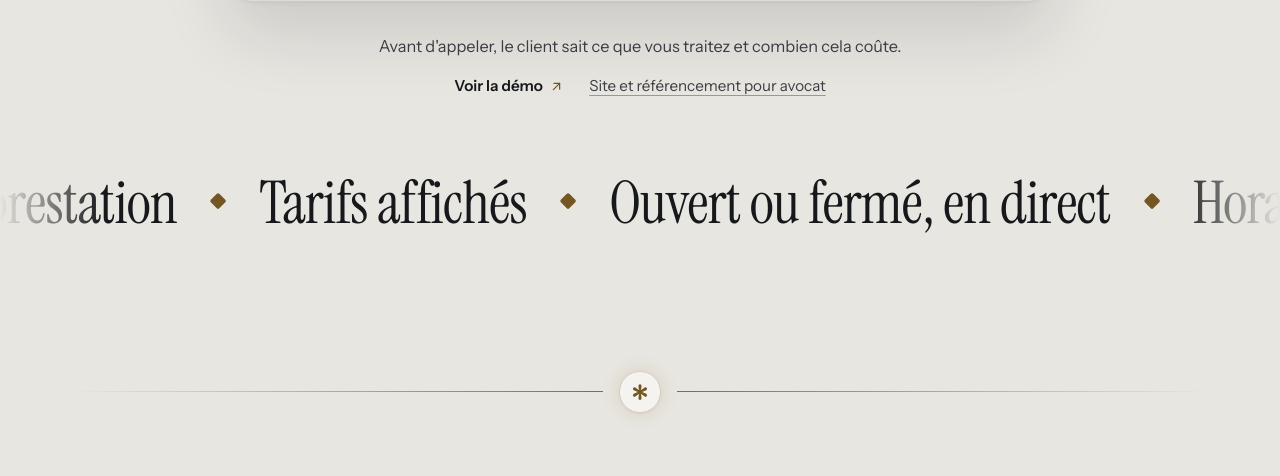
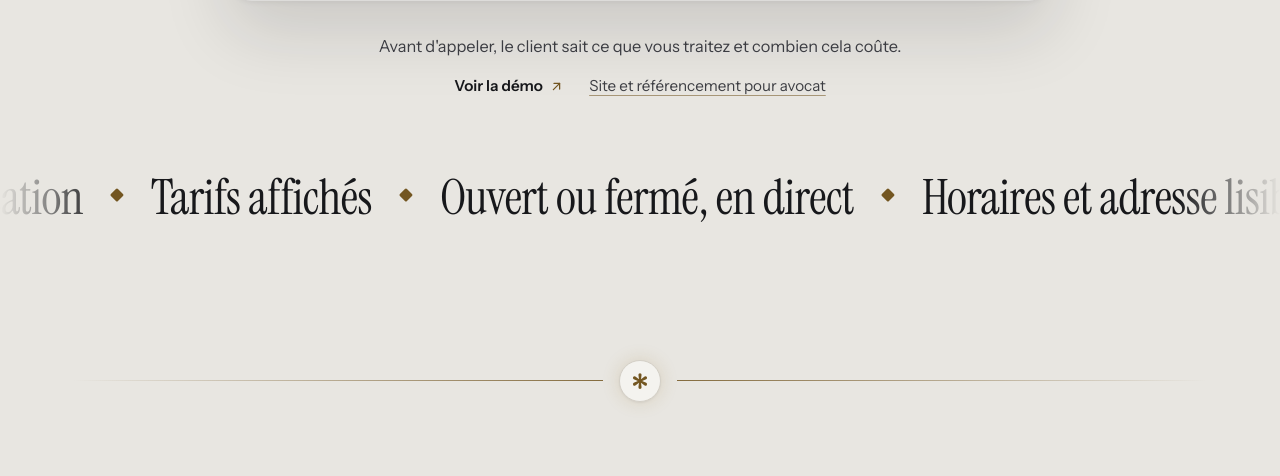
Before and after one commit to Killianp-dev/django-app, a Django app: page / in a window 1280 px wide. Shown: the part 1618-2094 px from the top of the page. Run offline with Django 5.2, Linux system fonts and the light colour scheme; data that the repository does not hold is empty.

Commit message:
Exemples : police de la bande des métiers abaissée d'environ 20 %.
Co-Authored-By: Claude Sonnet 5.5 <noreply@anthropic.com>

```diff
--- a/src/static/css/sections/_showcase.css
+++ b/src/static/css/sections/_showcase.css
@@ -395,7 +395,7 @@ html[data-theme="dark"] .showcase {
   padding: 0 var(--page-gutter);
   list-style: none;
   font-family: var(--font-serif);
-  font-size: clamp(2rem, 4.6vw, 4.2rem);
+  font-size: clamp(1.7rem, 3.8vw, 3.4rem);
   font-weight: 400;
   line-height: 1.1;
   letter-spacing: -0.012em;
```
